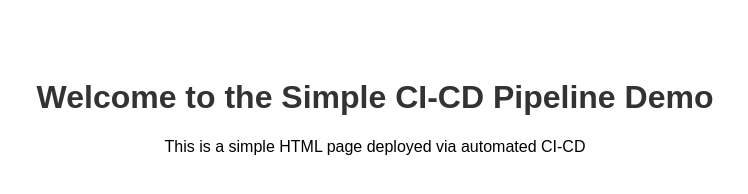
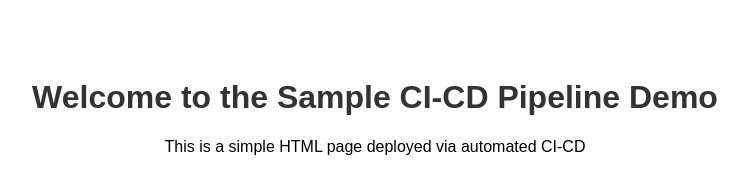
Before and after one commit to jas-nurturing-stage/mywebsite-cicd-pipeline, a plain HTML site: page index.html in a window 1280 px wide. Shown: the full height of the page, 265-1013 px from the left. Drawn offline with Linux system fonts and the light colour scheme.

Commit message:
modified index file

```diff
--- a/index.html
+++ b/index.html
@@ -16,7 +16,7 @@
     </style>
 </head>
 <body>
-    <h1>Welcome to the Simple CI-CD Pipeline Demo</h1>
+    <h1>Welcome to the Sample CI-CD Pipeline Demo</h1>
     <p>This is a simple HTML page deployed via automated CI-CD</p>
 </body>
 </html>
```
